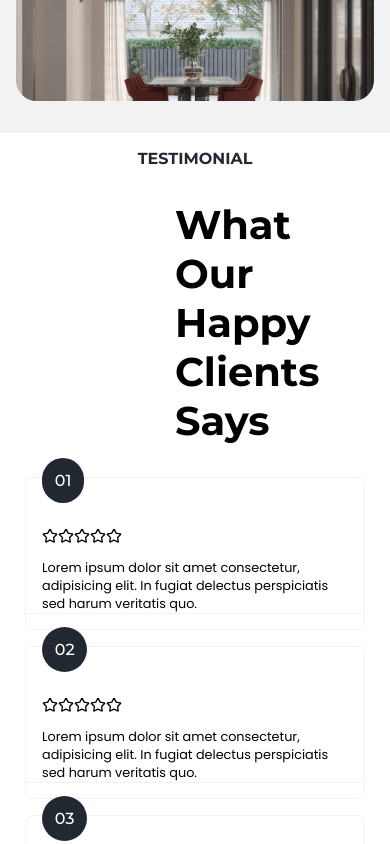
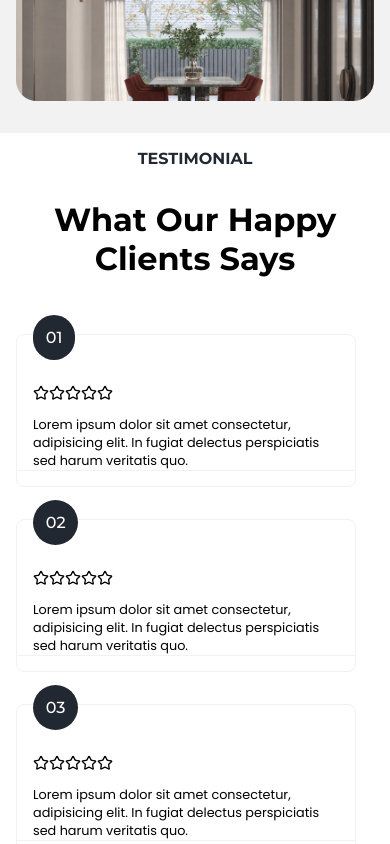
Before and after one commit to Carl0017/HomeScope, a React (Vite) app: page / in a window 390 px wide. Shown: the part 5620-6464 px from the top of the page. Built offline with nearby package versions, Linux system fonts and the light colour scheme.

Commit message:
Testimonial section made mobile responsive

```diff
--- a/src/Pages/Home/App.scss
+++ b/src/Pages/Home/App.scss
@@ -515,12 +515,6 @@
 }
 
 
-
-
-
-
-
-
 @media screen and (max-width: 768px) {
 
 .navWrapper {
@@ -689,4 +683,17 @@
       }
     }
   }
+
+  .testimonials{
+    padding: 1rem;
+    h1{
+      width: 100%;
+      font-size: 2rem;
+    }
+
+    .testimonialCardWrapper{
+      margin-top: 1.5rem;
+      gap: 2rem;
+    }
+  }
 }
```
